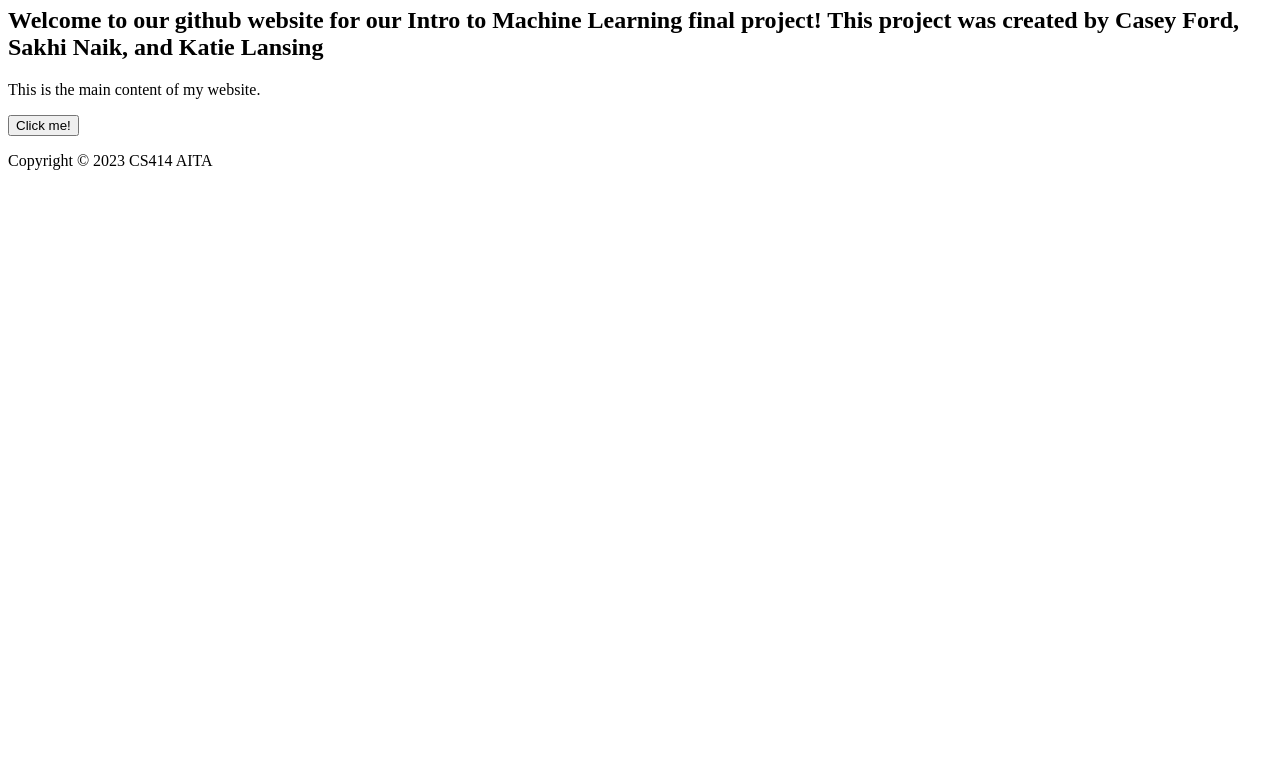
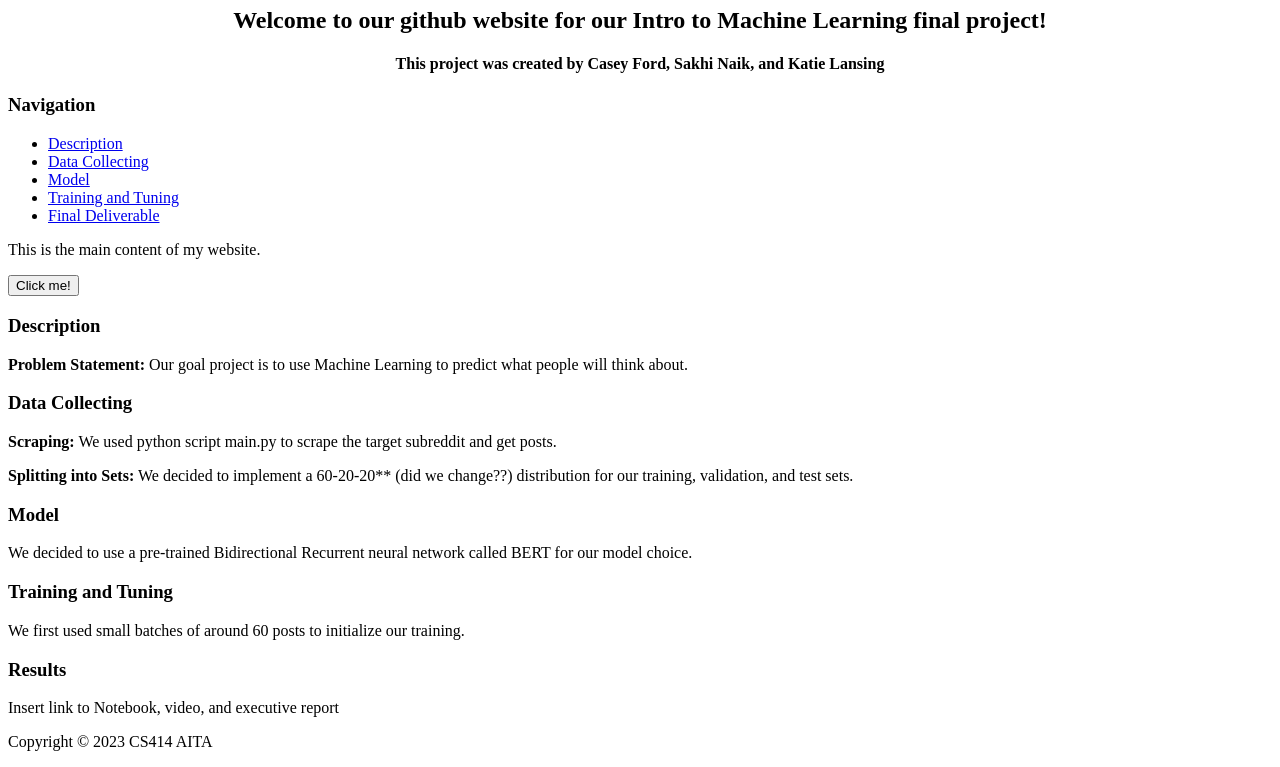
Before and after one commit to ktlansing/AmITheAsshole_ML, a plain HTML site: page index.html in a window 1280 px wide. Shown: the part 73-840 px from the top of the page. Before the commit the page ends 800 px from the top, so only its background shows below. Drawn offline with Linux system fonts and the light colour scheme.

Commit message:
Reworked website page; +nav, +paragraphs

```diff
--- a/index.html
+++ b/index.html
@@ -1,18 +1,92 @@
 <!DOCTYPE html>
+<!--
+	Created by Katie Lansing, Sakhi Naik, and Casey Ford
+-->
+
 <html>
 	<head>
 		<title>CS414 ATIA</title>
+		<meta charset="utf-8" />
+		<meta name="viewport" content="width=device-width, initial-scale=1, user-scalable=no" />
+		<link rel="stylesheet" href="assets/css/main.css" />
+		<!--[if lte IE 9]><link rel="stylesheet" href="assets/css/ie9.css" /><![endif]-->
+		<noscript><link rel="stylesheet" href="assets/css/noscript.css" /></noscript>
+		<style>
+		    h1, h2, h4 {
+		      text-align: center;
+		    }
+		 </style>
 	</head>
+
 <body>
+	<!-- Wrapper -->
+	<div id="wrapper">
+
+		<!-- Header -->
 		<header>
-		<h1>AmITheAsshole Learning Model</h1>
-		<h2>Welcome to our github website for our Intro to Machine Learning final project! This project was created by Casey Ford, Sakhi Naik, and Katie Lansing </h2>
+			<h1 class="header">AmITheAsshole Learning Model</h1>
+
+			<h2>Welcome to our github website for our Intro to Machine Learning final project! </h2>
+			<h4>This project was created by Casey Ford, Sakhi Naik, and Katie Lansing </h4>
+			<nav>
+				<h3>Navigation</h3>
+				<ul>
+					<li><a href="#desc">Description</a></li>
+					<li><a href="#data">Data Collecting</a></li>
+					<li><a href="#model">Model</a></li>
+					<li><a href="#train&tune">Training and Tuning</a></li>
+					<li><a href="#final">Final Deliverable</a></li>
+					<!--<li><a href="#elements">Elements</a></li>-->
+				</ul>
+			</nav>
+
 		</header>
+
+		<!-- Main -->
+		<div id="main">
 
 			<main>
 				<p>This is the main content of my website.</p>
 				<button id="myButton">Click me!</button>
 			</main>
+
+			<!-- Description -->
+			<article id="desc">
+				<h3 class="major">Description</h2>
+				<p><b>Problem Statement:</b> Our goal project is to use Machine Learning to predict what people will think about. </p>
+			</article>
+
+			<!-- Data Collecting -->
+			<article id="data">
+				<h3 class="major">Data Collecting</h2>
+				<p><b>Scraping:</b> We used python script main.py to scrape the target subreddit and get posts. </p>
+				<p><b>Splitting into Sets:</b> We decided to implement a 60-20-20** (did we change??) distribution for our training, validation, and test sets.</p>
+			</article>
+
+			<!-- Model -->
+			<article id="model">
+				<h3 class="major">Model</h2>
+				<p>We decided to use a pre-trained Bidirectional Recurrent neural network called BERT for our model choice.</p>
+			</article>
+
+			<!-- Training & Tuning -->
+			<article id="train&tune">
+				<h3 class="major">Training and Tuning</h2>
+				<p>We first used small batches of around 60 posts to initialize our training.</p>
+			</article>
+
+
+			<!-- Final Deliverable -->
+			<article id="results">
+				<h3 class="major">Results</h2>
+				<p>Insert link to Notebook, video, and executive report</p>
+			</article>
+
+
+
+		</div>
+
+
 
 	<footer>
 		<p>Copyright © 2023 CS414 AITA</p>
```
Lines whose indentation alone changed are shown as unchanged.
